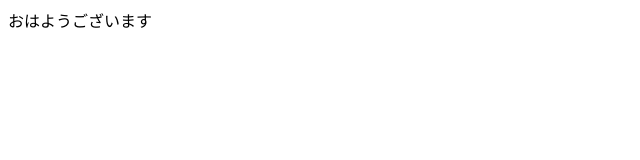
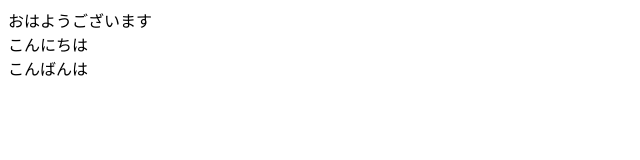
Before and after one commit to copernicus110/practice_git, a plain HTML site: page index.html in a window 1280 px wide. Shown: the whole page, without its empty margins (0-640 px from the left). Drawn offline with Linux system fonts and the light colour scheme.

Commit message:
こんにちは、こんばんは追記

```diff
--- a/index.html
+++ b/index.html
@@ -7,5 +7,9 @@
   </head>
   <body>
     <div>おはようございます</div>
+
+    <div>こんにちは</div>
+
+    <div>こんばんは</div>
   </body>
 </html>
```
